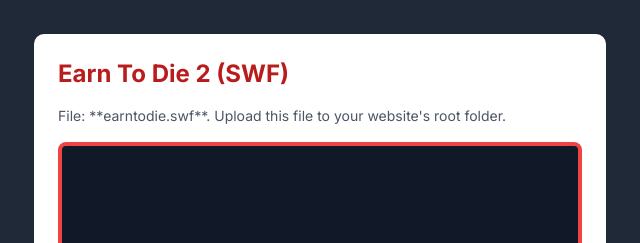
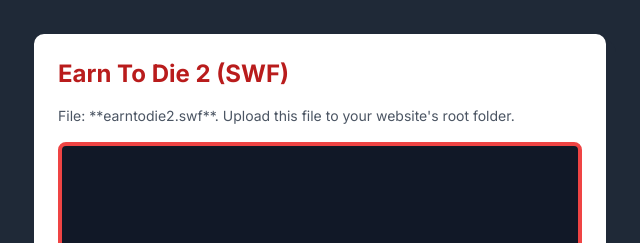
Before and after one commit to Cedasar/cedasar-website, a plain HTML site: page index.html in a window 1280 px wide. Shown: the top 243 px of the page, 432-1072 px from the left. Drawn offline with nearby package versions, Linux system fonts and the light colour scheme.

Commit message:
Fixed the game file name of earn to die
Corrected the file name for 'Earn To Die 2' in the game templates.

```diff
--- a/index.html
+++ b/index.html
@@ -6,6 +6,7 @@
     <title>Cedasar Website</title>
     <script src="https://cdn.tailwindcss.com"></script>
     <link href="https://fonts.googleapis.com/css2?family=Inter:wght@400;700;900&display=swap" rel="stylesheet">
+    <!-- Ruffle Flash Emulator Script: This is essential for running SWF files -->
     <script src="https://unpkg.com/@ruffle-rs/ruffle"></script>
     <style>
         body {
@@ -41,12 +42,14 @@
 <body>
 
     <div class="flex flex-col md:flex-row min-h-screen">
+        <!-- Sidebar Navigation -->
         <div class="sidebar w-full md:w-56 p-4">
             <h1 class="text-3xl font-extrabold text-white mb-6 border-b-2 border-amber-500 pb-2">
                 Cedasar Website
             </h1>
             <nav id="game-nav" class="space-y-2">
 
+                <!-- 8 Game Buttons -->
                 <button class="menu-item w-full text-left p-3 rounded-lg text-red-300 bg-red-800 hover:bg-red-700" onclick="loadGame('earn_to_die_2', this)">
                     Earn To Die 2
                 </button>
@@ -75,6 +78,7 @@
             </nav>
         </div>
 
+        <!-- Main Game Display Area -->
         <main class="flex-grow p-4 md:p-8 flex justify-center items-start">
             <div id="game-content" class="game-card w-full max-w-xl p-6 rounded-xl">
                 <div class="text-center mt-20">
@@ -93,13 +97,13 @@
 
         const gameTemplates = {
 
-            // Earn To Die 2 (File: earntodie.swf)
+            // Earn To Die 2 (CORRECTED FILE NAME: earntodie2.swf)
             earn_to_die_2: `
                 <h2 class="text-2xl font-bold text-red-700 mb-4">Earn To Die 2 (SWF)</h2>
-                <p class="text-gray-600 mb-4 text-sm">File: **earntodie.swf**. Upload this file to your website's root folder.</p>
+                <p class="text-gray-600 mb-4 text-sm">File: **earntodie2.swf**. Upload this file to your website's root folder.</p>
                 <div class="flex justify-center items-center w-full min-h-[500px] bg-gray-900 rounded-lg overflow-hidden border-4 border-red-500">
                     <embed
-                        src="earntodie.swf"
+                        src="earntodie2.swf"
                         width="100%"
                         height="500"
                         type="application/x-shockwave-flash">
```
